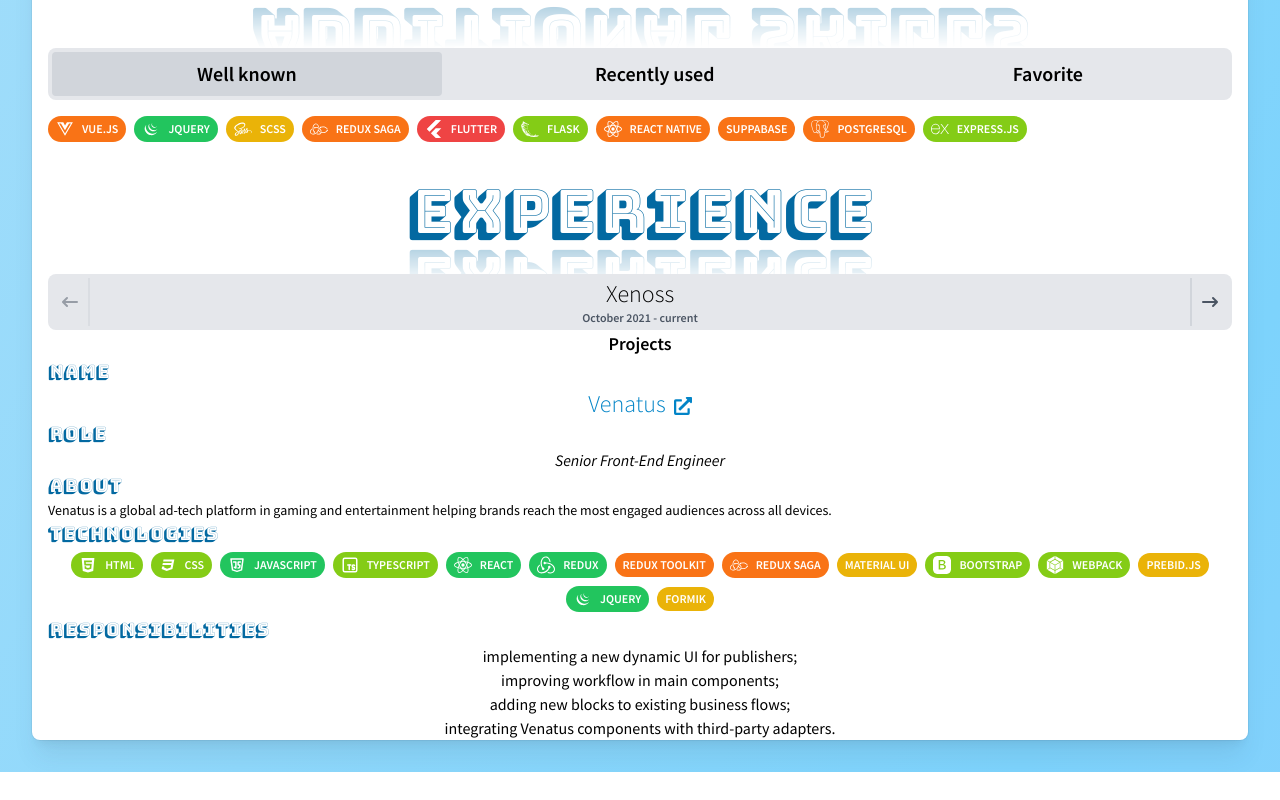
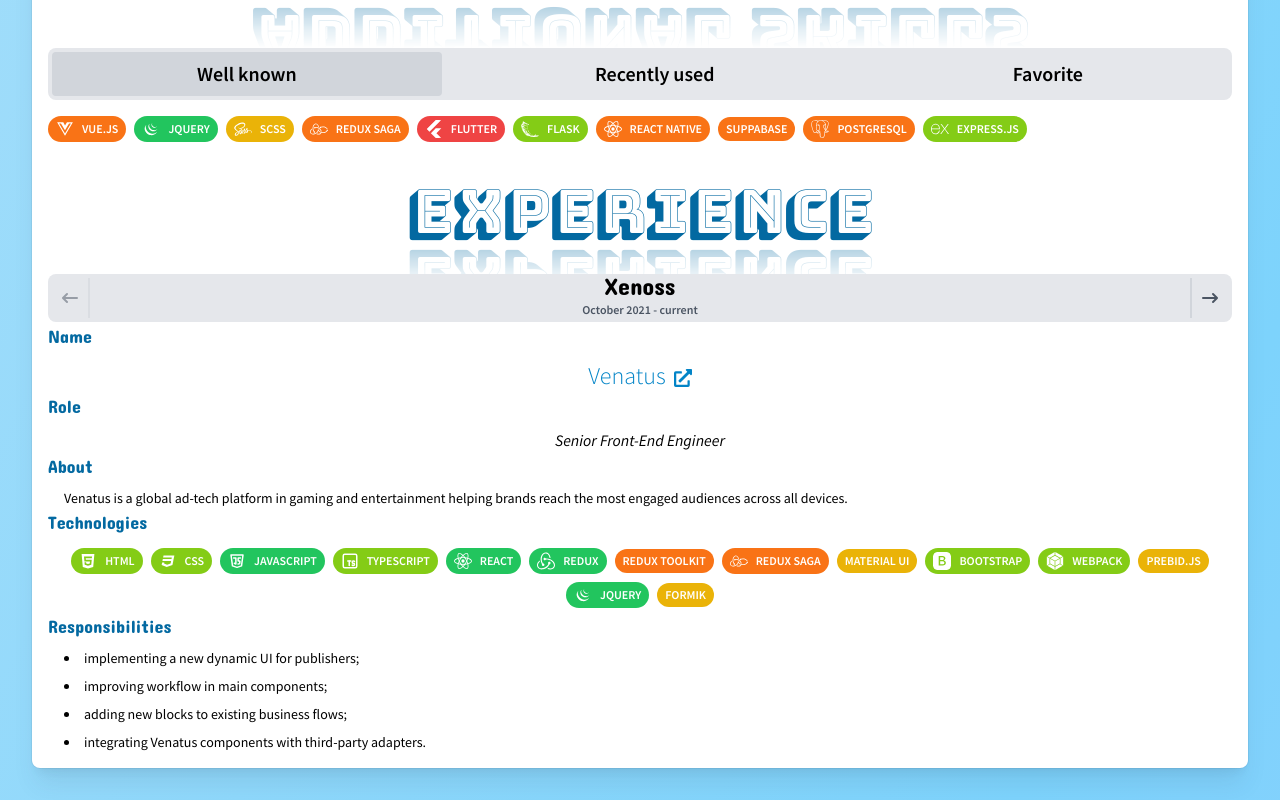
Before and after one commit to dima7a14/curriculum-vitae, a Next.js app: page / in a window 1280 px wide. Shown: the part 1524-2324 px from the top of the page. Before the commit the page ends 2296 px from the top, so only its background shows below. Built offline with nearby package versions, Linux system fonts and the light colour scheme.

Commit message:
Finish updating experience

```diff
--- a/app/layout.jsx
+++ b/app/layout.jsx
@@ -19,7 +19,7 @@
 					crossOrigin="true"
 				/>
 				<link
-					href="https://fonts.googleapis.com/css2?family=Bungee+Shade&family=Source+Sans+Pro:ital,wght@0,200;0,300;0,400;0,600;0,700;0,900;1,200;1,300;1,400;1,600;1,700;1,900&display=swap"
+					href="https://fonts.googleapis.com/css2?family=Bungee+Shade&family=Source+Sans+Pro:ital,wght@0,200;0,300;0,400;0,600;0,700;0,900;1,200;1,300;1,400;1,600;1,700;1,900&family=Concert+One&display=swap"
 					rel="stylesheet"
 				/>
 			</head>
--- a/components/About.jsx
+++ b/components/About.jsx
@@ -22,13 +22,8 @@
 					))}
 				</div>
 				<div className="flex-auto flex-shrink-0 ml-0 md:ml-8 flex flex-col items-center md:items-end md:p-4 mb-4 md:mb-0">
-					<div className="w-48 h-48 mb-2 md:mb-4 border-4 border-white dark:border-purple-400 shadow-lg shadow-slate-700/10 ring-1 ring-gray-900/5 rounded-full overflow-hidden">
-						<Image
-							src={profilePic}
-							alt={about.title}
-							width={192}
-							height={192}
-						/>
+					<div className="w-48 h-48 mb-2 md:mb-4 border-4 border-white dark:border-purple-400 shadow-lg shadow-slate-700/10 ring-1 ring-gray-900/5 rounded-full overflow-hidden relative">
+						<Image src={profilePic} alt={about.title} fill />
 					</div>
 					<div className="text-center md:text-right">
 						<h3 className="text-2xl md:text-4xl font-light">
--- a/components/Experience.jsx
+++ b/components/Experience.jsx
@@ -15,7 +15,7 @@
 function ProjectLine({ title, children, className = '' }) {
 	return (
 		<div className="">
-			<div className="text-sky-700 dark:text-purple-400 font-cursive text-lg">
+			<div className="text-sky-700 dark:text-purple-300 font-cursive-2 text-lg mb-2">
 				{title}
 			</div>
 			<div className={clsx('text-center', className)}>{children}</div>
@@ -36,26 +36,26 @@
 	return (
 		<section className="mt-2 md:mt-4 px-2 md:px-4">
 			<Heading text="Experience" />
-			<div className="flex flex-row flex-nowrap justify-between items-stretch p-1 rounded-lg bg-gray-200 space-x-1 relative">
+			<div className="flex flex-row flex-nowrap justify-between items-stretch p-1 rounded-lg bg-gray-200 dark:bg-gray-700 dark:text-white space-x-1 relative">
 				<Button
 					variant="outline"
-					className="px-2 text-xl border-r-2 border-gray-300 text-gray-600"
+					className="px-2 text-xl border-r-2 border-gray-300 dark:border-gray-500 text-gray-600 dark:text-gray-500"
 					disabled={companyIndex === 0}
 					onClick={() => setCompanyIndex(companyIndex - 1)}
 				>
 					<HiArrowNarrowLeft />
 				</Button>
 				<div className="flex-auto text-center">
-					<h2 className="text-2xl font-light">
+					<h2 className="text-2xl font-cursive-2 -mt-2">
 						{currentCompany.company}
 					</h2>
-					<h6 className="text-xs font-semibold text-gray-600">
+					<h6 className="text-xs font-semibold text-gray-600 dark:text-gray-300">
 						{currentCompany.duration}
 					</h6>
 				</div>
 				<Button
 					variant="outline"
-					className="px-2 text-xl border-l-2 border-gray-300 text-gray-600"
+					className="px-2 text-xl border-l-2 border-gray-300 dark:border-gray-500 text-gray-600 dark:text-gray-500"
 					disabled={companyIndex === experience.length - 1}
 					onClick={() => setCompanyIndex(companyIndex + 1)}
 				>
@@ -63,9 +63,11 @@
 				</Button>
 			</div>
 			<div>
-				<h5 className="text-lg font-semibold text-center">Projects</h5>
 				{currentCompany.projects.map((project) => (
-					<div key={project.name}>
+					<div
+						key={project.name}
+						className="pb-2 mb-2 last:mb-0 border-b-gray-600 dark:border-b-gray-500 border-b-2 last:border-b-0"
+					>
 						<ProjectLine
 							title="Name"
 							className="text-2xl font-light"
@@ -75,7 +77,7 @@
 									href={project.link}
 									target="_blank"
 									rel="noreferrer"
-									className="inline-block align-middle text-sky-600 hover:text-sky-700"
+									className="inline-block align-middle text-sky-600 hover:text-sky-700 dark:text-purple-300 dark:hover:text-purple-400"
 								>
 									<span className="mr-2">{project.name}</span>
 									<FaExternalLinkAlt className="inline-block text-sm md:text-lg" />
@@ -87,12 +89,14 @@
 						<ProjectLine title="Role" className="italic">
 							{project.role}
 						</ProjectLine>
-						<ProjectLine
-							title="About"
-							className="text-sm text-justify leading-5"
-						>
-							{project.description}
-						</ProjectLine>
+						{project.description && (
+							<ProjectLine
+								title="About"
+								className="text-sm text-justify leading-5 px-4"
+							>
+								{project.description}
+							</ProjectLine>
+						)}
 						<ProjectLine
 							title="Technologies"
 							className="flex flex-row flex-wrap justify-center items-center"
@@ -108,9 +112,11 @@
 							))}
 						</ProjectLine>
 						<ProjectLine title="Responsibilities">
-							<ul>
+							<ul className="text-left list-disc list-inside text-sm leading-5 px-4">
 								{project.responsibilities.map((resp) => (
-									<li key={resp}>{resp}</li>
+									<li key={resp} className="my-2">
+										{resp}
+									</li>
 								))}
 							</ul>
 						</ProjectLine>
--- a/components/Heading.jsx
+++ b/components/Heading.jsx
@@ -2,7 +2,7 @@
 
 function Heading({ text, animate = false }) {
 	return (
-		<h2 className="mb-4 md:mb-8 font-cursive text-4xl md:text-6xl relative reflect text-sky-700 dark:text-purple-400 text-center">
+		<h2 className="mb-4 md:mb-8 font-cursive text-4xl md:text-6xl relative reflect text-sky-700 dark:text-purple-300 text-center">
 			{animate
 				? text.split('').map((letter, index) => (
 						<span
--- a/components/Logo.jsx
+++ b/components/Logo.jsx
@@ -74,7 +74,7 @@
 					href={currentLogo.href}
 					target={currentLogo.local ? '_self' : '_blank'}
 					rel="noreferrer"
-					className="drop-shadow-2xl px-2 py-2 text-4xl md:text-5xl text-gray-800 dark:text-white hover:text-sky-700 dark:hover:text-purple-400 transition-colors duration-200 ease-in-out"
+					className="drop-shadow-2xl px-2 py-2 text-4xl md:text-5xl text-gray-800 dark:text-white hover:text-sky-700 dark:hover:text-purple-300 transition-colors duration-200 ease-in-out"
 				>
 					<currentLogo.Icon />
 				</LinkTo>
--- a/components/SkillSet.jsx
+++ b/components/SkillSet.jsx
@@ -79,7 +79,7 @@
 	const [activeOrder, setActiveOrder] = useState('known');
 
 	return (
-		<ul className="flex flex-row flex-nowrap p-1 rounded-lg bg-gray-200 space-x-2 mb-4">
+		<ul className="flex flex-row flex-nowrap p-1 rounded-lg bg-gray-200 dark:bg-gray-700 dark:text-white space-x-2 mb-4">
 			{Object.keys(SORT_STATES).map((key) => {
 				const order = SORT_STATES[key];
 				const isActive = key === activeOrder;
@@ -95,7 +95,7 @@
 							variant="outline"
 							className={clsx(
 								'block p-2 text-sm text-center w-full shadow-none rounded',
-								isActive && 'bg-gray-300'
+								isActive && 'bg-gray-300 dark:bg-gray-800'
 							)}
 						>
 							{order.label}
--- a/components/ThemeSwitcher.jsx
+++ b/components/ThemeSwitcher.jsx
@@ -124,7 +124,7 @@
 				as={Button}
 				className={clsx(
 					'p-2 rounded-lg',
-					manuallySelected && 'text-sky-700 dark:text-purple-400'
+					manuallySelected && 'text-sky-700 dark:text-purple-300'
 				)}
 			>
 				{colorScheme === 'light' && <FaSun className="w-6 h-6" />}
--- a/consts/data.js
+++ b/consts/data.js
@@ -107,9 +107,11 @@
 			{
 				name: 'H5P widgets for CMS Moodle',
 				role: 'Front-End Developer',
+				description:
+					'Creating H5P widgets with interactive content for CMD Moodle.',
 				responsibilities: [
 					'creating H5P content types for educational modules;',
-					'fixing issues in Moodle CMS',
+					'fixing issues in Moodle CMS.',
 				],
 				technologies: [
 					'html',
@@ -161,11 +163,12 @@
 			},
 			{
 				name: 'SwiPay',
-				link: 'https://payment-pay.co.il/',
+				link: 'https://devlion.co/portfolio/swipay/',
 				role: 'Mobile Developer',
-				description: 'React-native prototype app for SwiPay.',
+				description:
+					'Social financing platform that connects individual lenders and borrowers, so-called peer-to-peer lending world.',
 				responsibilities: [
-					'adding different new screens with a lot of fields or charts;',
+					'adding different screens with complex logic;',
 					'fixing bugs in existing forms.',
 				],
 				technologies: ['js', 'react', 'reactNative'],
@@ -173,6 +176,7 @@
 			{
 				name: 'Supporting existed projects',
 				role: 'Front-End Developer',
+				description: 'Supporting existed sites and web applications.',
 				responsibilities: [
 					'fixing style & js issues;',
 					'implementing new changes.',
@@ -188,6 +192,8 @@
 		role: 'Front-End Developer',
 		projects: [
 			{
+				name: 'poshare.com',
+				link: 'https://poshare.com/',
 				role: 'Front-End Developer',
 				description:
 					'Poshare is a fashion platform where women can rent or buy designer clothing and accessories at amazing prices.',
@@ -205,9 +211,10 @@
 		role: 'Front-End Developer',
 		projects: [
 			{
+				name: 'Different projects',
 				role: 'Front-End Developer',
 				responsibilities: [
-					'creating different Landing pages & HTML templates;',
+					'creating websites, landing pages, and HTML templates;',
 					'fixing style & js issues on existing sites',
 				],
 				technologies: ['html', 'css', 'sass', 'js', 'jquery', 'php'],
--- a/tailwind.config.js
+++ b/tailwind.config.js
@@ -5,6 +5,7 @@
 		fontFamily: {
 			sans: ['Source Sans Pro', 'sans-serif'],
 			cursive: ['Bungee Shade', 'cursive'],
+			'cursive-2': ['Concert One', 'cursive'],
 		},
 		extend: {
 			keyframes: {
```
Also changed, not shown: 1 other file (tests, documents, lock files or other folders).
